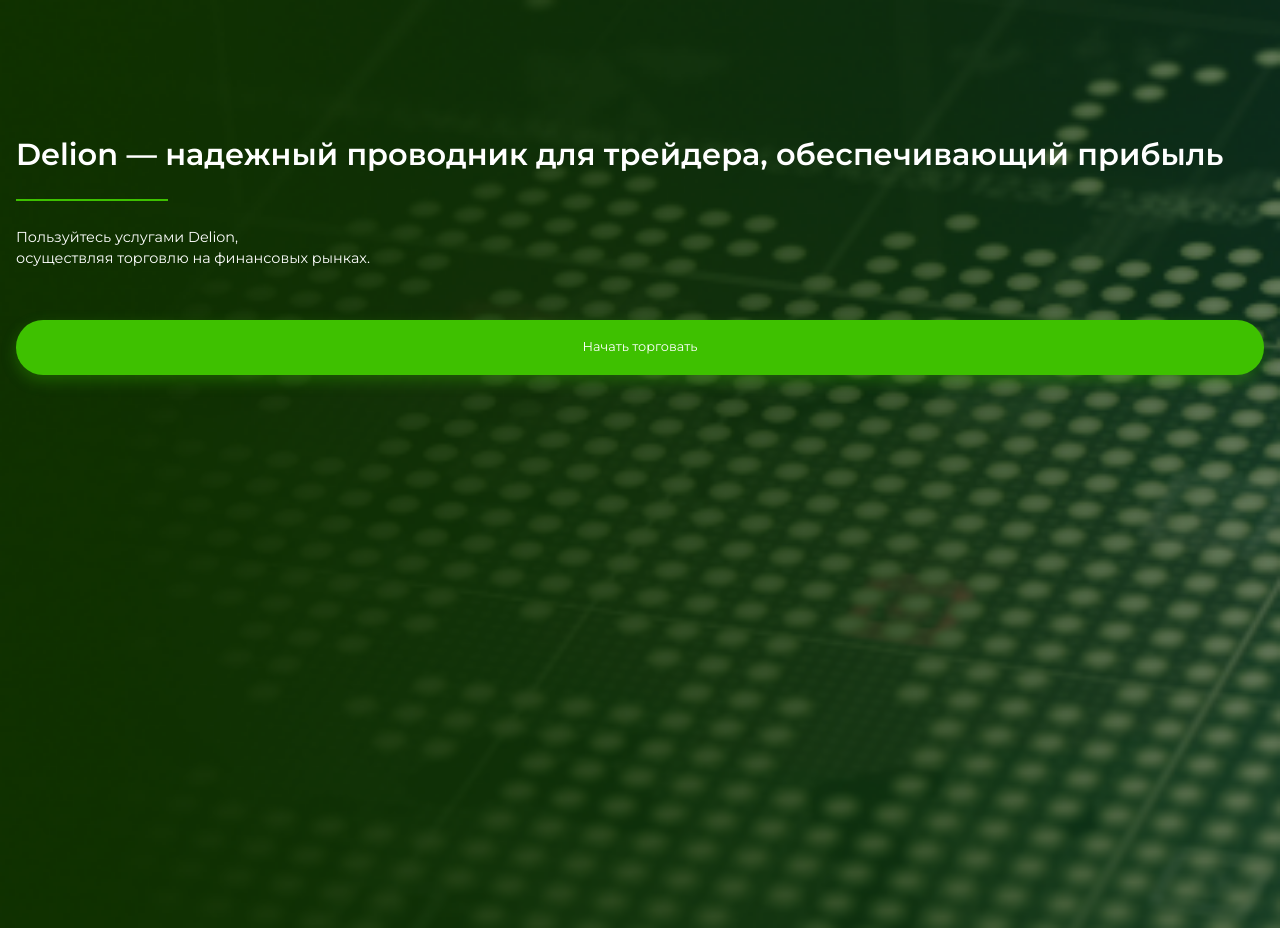
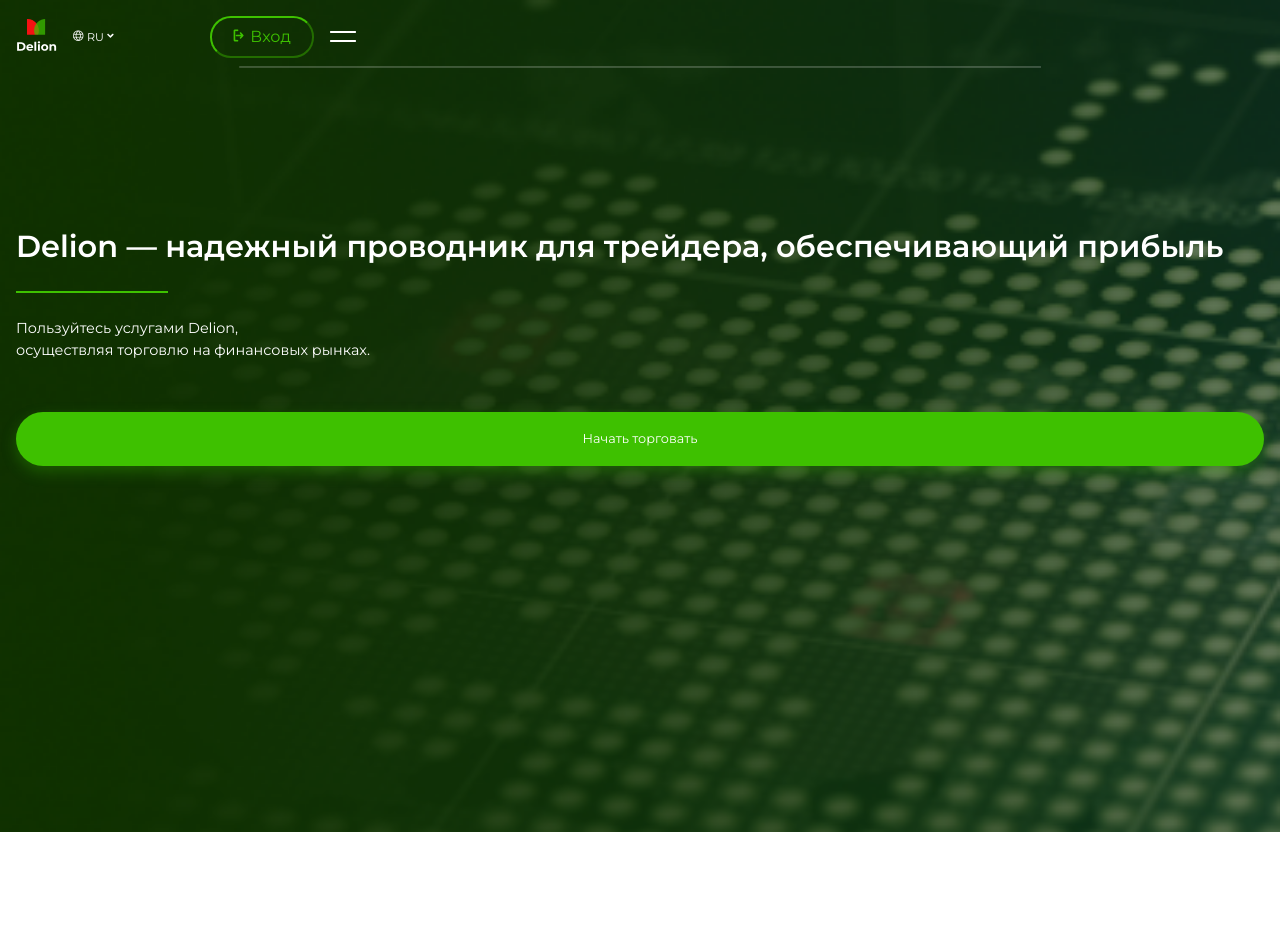
Before and after one commit to KapitanBanan/projectVerstka, a plain HTML site: page index.html in a window 1280 px wide. After the commit the page ends 832 px from the top, so only its background shows below. Drawn offline with nearby package versions, Linux system fonts and the light colour scheme.

Commit message:
inProgress

```diff
--- a/index.html
+++ b/index.html
@@ -10,6 +10,21 @@
 </head>
 <body>
     <div class="main-page">
+        <div class="main-page__header">
+            <div class="main-page__header__menu">
+                <img src="assets/images/logo.png">
+                <div>
+                    <img src="assets/images/localisation.png">
+                    RU
+                    <img class="upperarrow" src="assets/images/openlang.png">
+                </div>
+                <button><img src="assets/images/doorsingin.png">Вход</button>
+                <img src="assets/images/menu.png">
+            </div>
+            <div class="main-page__header hr">
+                <hr/>
+            </div>
+        </div>
         <div class="main-page__slider">
             <div class="main-page__slider__content main-page__slider__content_1">
                 <h1>Delion — надежный проводник для трейдера, обеспечивающий прибыль</h1>
--- a/styles.css
+++ b/styles.css
@@ -12,7 +12,54 @@
     padding: 1em;
     background-image: url('assets/images/back1.png');
     background-size: cover;
-    padding-top: 7em;
+}
+
+.main-page__header {
+    padding-bottom: 4em;
+    color: #FFFFFF;
+}
+
+.main-page__header__menu {
+    display: flex;
+    flex-direction: row;
+    justify-content: flex-start;
+}
+
+.main-page__header__menu div {
+    margin-left: 1rem;
+    margin-right: 6rem;
+    margin-top: auto;
+    margin-bottom: auto;
+    font-size: 0.7em;
+}
+
+.main-page__header__menu img {
+    object-fit: contain;
+}
+
+.main-page__header__menu button img {
+    margin-right: 0.4rem;
+}
+
+.upperarrow {
+    margin-bottom: 0.2rem;
+}
+
+.main-page__header hr {
+    width: 100vh;
+    border-top: 1px solid #FFFFFF;
+    opacity: 0.2;
+}
+
+.main-page__header__menu button {
+    color: #3EC100;
+    background-image: none;
+    background-color: transparent;
+    border-color: #3EC100;
+    height: 2.6rem;
+    border-radius: 1.3rem;
+    width: 6.5rem;
+    margin-right: 1rem;
 }
 
 .main-page__slider__content {
```
Also changed, not shown: assets/images/doorsingin.png (added), assets/images/localisation.png (added), assets/images/logo.png (added), assets/images/menu.png (added), assets/images/openlang.png (added).
